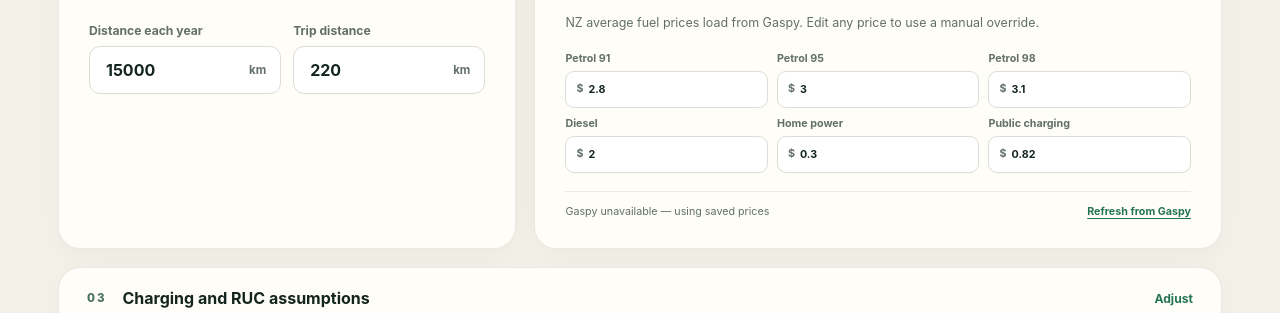
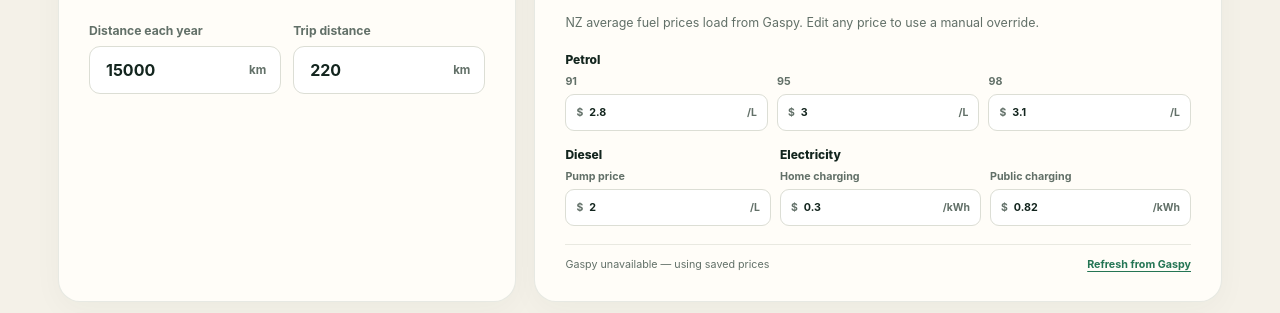
Before and after one commit to markshawkiwi/nz-car-cost-calculator, a website with bundled scripts: page index.html in a window 1280 px wide. Shown: the part 518-831 px from the top of the page. Built offline with nearby package versions, Linux system fonts and the light colour scheme; no server answers.

Commit message:
Group energy prices and show units

```diff
--- a/index.html
+++ b/index.html
@@ -61,13 +61,28 @@
           <span class="status-badge" id="fuel-status">Loading Gaspy</span>
         </div>
         <p class="panel-note">NZ average fuel prices load from Gaspy. Edit any price to use a manual override.</p>
-        <div class="price-grid">
-          <label class="mini-field"><span>Petrol 91</span><span><b>$</b><input data-price="petrol91" type="number" min="0" step="0.001" value="2.80"></span></label>
-          <label class="mini-field"><span>Petrol 95</span><span><b>$</b><input data-price="petrol95" type="number" min="0" step="0.001" value="3.00"></span></label>
-          <label class="mini-field"><span>Petrol 98</span><span><b>$</b><input data-price="petrol98" type="number" min="0" step="0.001" value="3.10"></span></label>
-          <label class="mini-field"><span>Diesel</span><span><b>$</b><input data-price="diesel" type="number" min="0" step="0.001" value="2.00"></span></label>
-          <label class="mini-field"><span>Home power</span><span><b>$</b><input data-price="homeElectric" type="number" min="0" step="0.01" value="0.30"></span></label>
-          <label class="mini-field"><span>Public charging</span><span><b>$</b><input data-price="publicElectric" type="number" min="0" step="0.01" value="0.82"></span></label>
+        <div class="price-groups">
+          <section class="price-group petrol-prices" aria-labelledby="petrol-prices-heading">
+            <h3 id="petrol-prices-heading">Petrol</h3>
+            <div class="price-grid three-prices">
+              <label class="mini-field"><span>91</span><span><b>$</b><input aria-label="Petrol 91 price per litre" data-price="petrol91" type="number" min="0" step="0.001" value="2.80"><b>/L</b></span></label>
+              <label class="mini-field"><span>95</span><span><b>$</b><input aria-label="Petrol 95 price per litre" data-price="petrol95" type="number" min="0" step="0.001" value="3.00"><b>/L</b></span></label>
+              <label class="mini-field"><span>98</span><span><b>$</b><input aria-label="Petrol 98 price per litre" data-price="petrol98" type="number" min="0" step="0.001" value="3.10"><b>/L</b></span></label>
+            </div>
+          </section>
+          <section class="price-group" aria-labelledby="diesel-prices-heading">
+            <h3 id="diesel-prices-heading">Diesel</h3>
+            <div class="price-grid">
+              <label class="mini-field"><span>Pump price</span><span><b>$</b><input aria-label="Diesel price per litre" data-price="diesel" type="number" min="0" step="0.001" value="2.00"><b>/L</b></span></label>
+            </div>
+          </section>
+          <section class="price-group" aria-labelledby="electricity-prices-heading">
+            <h3 id="electricity-prices-heading">Electricity</h3>
+            <div class="price-grid two-prices">
+              <label class="mini-field"><span>Home charging</span><span><b>$</b><input aria-label="Home electricity price per kilowatt-hour" data-price="homeElectric" type="number" min="0" step="0.01" value="0.30"><b>/kWh</b></span></label>
+              <label class="mini-field"><span>Public charging</span><span><b>$</b><input aria-label="Public charging price per kilowatt-hour" data-price="publicElectric" type="number" min="0" step="0.01" value="0.82"><b>/kWh</b></span></label>
+            </div>
+          </section>
         </div>
         <div class="source-row">
           <span id="fuel-source-detail">Connecting to Gaspy…</span>
--- a/styles.css
+++ b/styles.css
@@ -50,10 +50,17 @@ input[type=number] { appearance: textfield; }
 input::-webkit-inner-spin-button { appearance: none; }
 .status-badge { padding: 7px 10px; border-radius: 99px; color: #4f634d; background: #e9f1d3; font-size: .68rem; font-weight: 800; text-transform: uppercase; letter-spacing: .08em; }
 .panel-note { margin: 16px 0 20px; color: var(--muted); font-size: .78rem; line-height: 1.55; }
-.price-grid { display: grid; grid-template-columns: repeat(3, 1fr); gap: 9px; }
+.price-groups { display: grid; grid-template-columns: 1fr 2fr; gap: 16px 9px; }
+.price-group { min-width: 0; }
+.price-group:first-child { grid-column: 1 / -1; }
+.price-group h3 { margin: 0 0 8px; color: var(--ink); font-size: .75rem; font-weight: 780; }
+.price-grid { display: grid; grid-template-columns: 1fr; gap: 9px; }
+.price-grid.three-prices { grid-template-columns: repeat(3, 1fr); }
+.price-grid.two-prices { grid-template-columns: repeat(2, 1fr); }
 .mini-field { display: grid; gap: 6px; color: var(--muted); font-size: .67rem; font-weight: 720; }
-.mini-field > span:last-child { padding: 10px; display: flex; gap: 3px; border: 1px solid var(--line); border-radius: 9px; background: #fff; }
+.mini-field > span:last-child { padding: 10px; display: flex; align-items: center; gap: 4px; border: 1px solid var(--line); border-radius: 9px; background: #fff; }
 .mini-field input { width: 100%; min-width: 0; border: 0; outline: 0; color: var(--ink); font-weight: 750; background: transparent; }
+.mini-field b { white-space: nowrap; color: var(--muted); font-size: .65rem; font-weight: 650; }
 .source-row { margin-top: 18px; padding-top: 13px; display: flex; justify-content: space-between; border-top: 1px solid #e9e9e1; color: var(--muted); font-size: .67rem; }
 .source-button { padding: 0; border: 0; color: var(--green); background: transparent; cursor: pointer; font-size: inherit; font-weight: 750; text-decoration: underline; text-underline-offset: 3px; }
 .source-button:disabled { color: var(--muted); cursor: wait; }
@@ -143,6 +150,10 @@ footer a { text-underline-offset: 3px; }
   .control-grid, .comparison-section, .method-section, footer { margin-left: 10px; margin-right: 10px; }
   .panel { padding: 22px; }
   .field-row, .price-grid, .advanced-grid, .vehicle-grid, .results-summary, .method-section { grid-template-columns: 1fr; }
+  .price-groups { grid-template-columns: 1fr; }
+  .price-group:first-child { grid-column: auto; }
+  .price-grid.three-prices { grid-template-columns: repeat(3, 1fr); }
+  .price-grid.two-prices { grid-template-columns: repeat(2, 1fr); }
   .advanced-grid { padding: 0 20px 20px; }
   .comparison-section { padding-top: 65px; }
   .comparison-heading { align-items: flex-start; flex-direction: column; }
```
